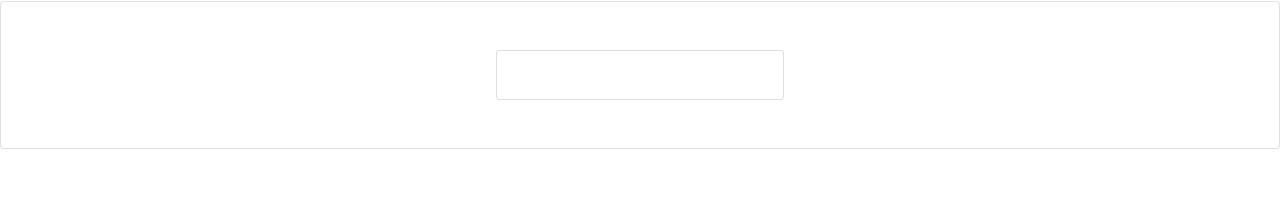
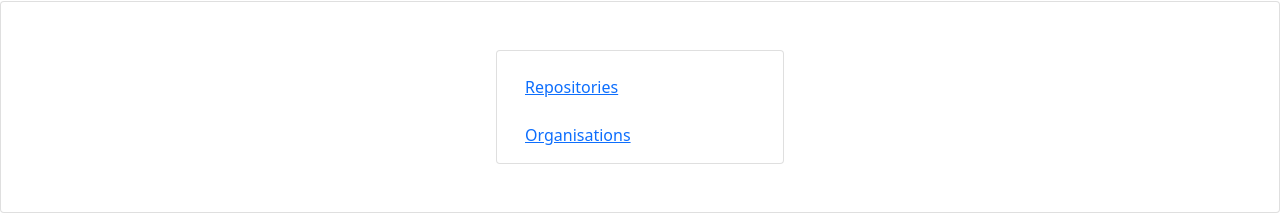
Before and after one commit to scsanchez/react-app, a React (Create React App) app: page / in a window 1280 px wide. Shown: the part 141-355 px from the top of the page. Built offline with nearby package versions, Linux system fonts and the light colour scheme; no server answers.

Commit message:
Card with links

```diff
--- a/src/App.js
+++ b/src/App.js
@@ -2,6 +2,7 @@
 import 'bootstrap/dist/css/bootstrap.min.css';
 import { Button, Card, Form, Col, Row } from "react-bootstrap";
 import MyNavBar from "/workspace/react-app/src/component/Navbar.js";
+import myCard from "/workspace/react-app/src/component/Card.js";
 
 function App() {
     const [name, setName] = useState("");
@@ -79,15 +80,22 @@
 
             </div>
             <div className="card">
+                <myCard />
                 <Row className="justify-content-center mt-5 mb-5">
                     <Card style={{ width: "18rem" }}>
                         <Card.Body>
                             <Card.Title>{userName}</Card.Title>
                             <Card.Title>{name}</Card.Title>
-                            <Card.Text>{repositories}</Card.Text>
-                            <Card.Text>{organisations}</Card.Text>
+                            <Card.Link href={repositories}>
+                            <Card.Text>Repositories</Card.Text>
+                            </Card.Link>
+                            <Card.Link href={organisations}>
+                                <Card.Text>Organisations</Card.Text>
+                            </Card.Link>
+
                         </Card.Body>
                     </Card>
+
                 </Row>
             </div>
             <header className="App-header"></header>
--- /dev/null
+++ b/src/component/Card.js
@@ -0,0 +1,21 @@
+import React from "react";
+import Card from 'react-bootstrap/Card';
+
+const myCard = () => {
+    return (
+        <Card style={{ width: '18rem' }}>
+            <Card.Body>
+                <Card.Title>Card Title</Card.Title>
+                <Card.Subtitle className="mb-2 text-muted">Card Subtitle</Card.Subtitle>
+                <Card.Text>
+                    Some quick example text to build on the card title and make up the bulk of
+                    the card's content.
+            </Card.Text>
+                <Card.Link href="#">Card Link</Card.Link>
+                <Card.Link href="#">Another Link</Card.Link>
+            </Card.Body>
+        </Card>
+    );
+};
+
+export default myCard;
--- a/src/component/Navbar.js
+++ b/src/component/Navbar.js
@@ -1,8 +1,5 @@
 import React from "react";
 import Navbar from "react-bootstrap/Navbar";
-import Nav from "react-bootstrap/Nav";
-import Form from "react-bootstrap/Form";
-import FormControl from "react-bootstrap/FormControl";
 import Button from "react-bootstrap/Button";
 
 const MyNavBar = () => {
```
